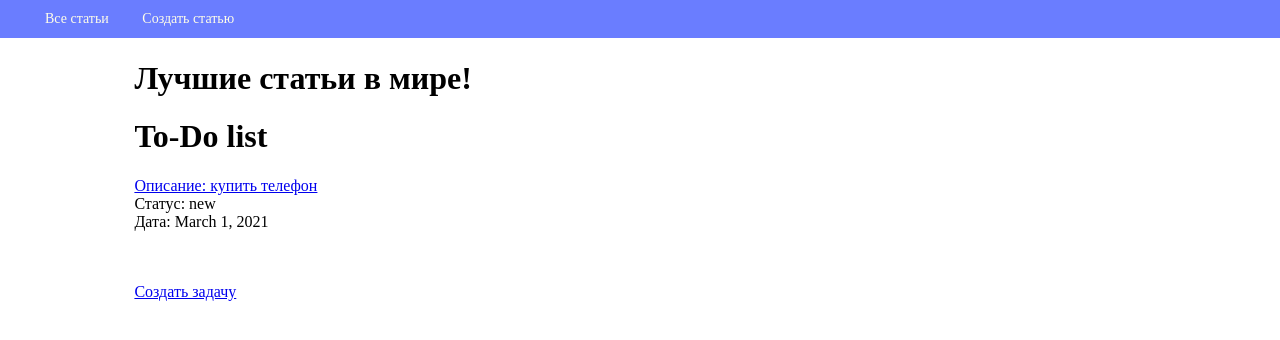
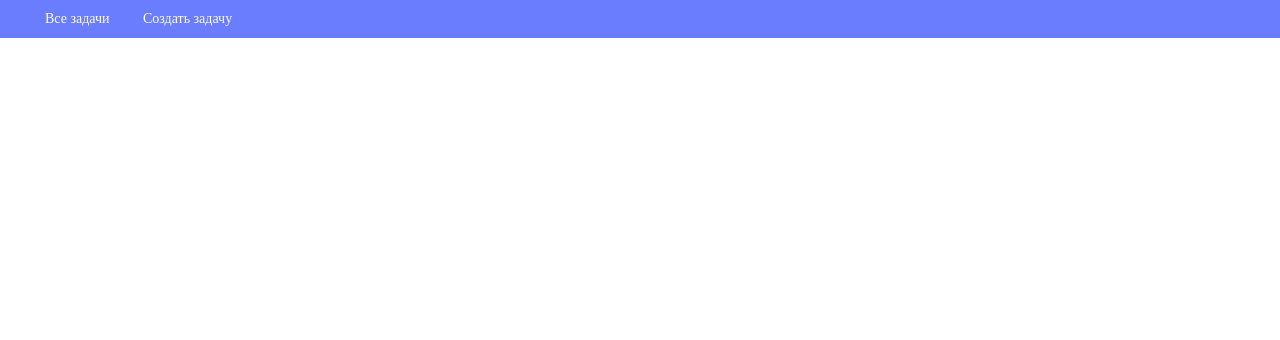
Before and after one commit to nurbekov0001/To_do_list, a Django app: page / in a window 1280 px wide. Shown: the top 340 px of the page. Run offline with Django 3.2, Linux system fonts and the light colour scheme; data comes from the database, SQL or seed files in the repository.

Commit message:
исправлены некоторые ошибки

```diff
--- a/task/webapp/templates/base.html
+++ b/task/webapp/templates/base.html
@@ -12,15 +12,11 @@
 <body>
     <nav class="navbar">
         <ul class="menu">
-            <li><a href="{% url "task_list" %}">Все статьи</a></li>
-                <li><a href="{% url "task_add" %}">Создать статью</a></li>
+            <li><a href="{% url "task_list" %}">Все задачи</a></li>
+                <li><a href="{% url "task_add" %}">Создать задачу</a></li>
             {% block menu %}{% endblock %}
         </ul>
     </nav>
 
-    <div class="container">
-        <h1>{% block page_header %}Лучшие статьи в мире!{% endblock page_header %}</h1>
-        {% block content %}{% endblock content %}
-    </div>
 </body>
 </html>
--- a/task/webapp/templates/index.html
+++ b/task/webapp/templates/index.html
@@ -11,24 +11,3 @@
     {% endfor %}
     <a href="{% url "task_add"  %}">Создать задачу</a>
 {% endblock %}
-
-
-{#{% extends 'base.html' %}#}
-{##}
-{#{% block menu %}<li><a href="{% url "task_list" %}">Создать задачу </a></li>{% endblock menu %}#}
-{##}
-{#{% block description %}Все статьи{% endblock description %}#}
-{##}
-{#{% block page_header %}Все статьи{% endblock page_header %}#}
-{##}
-{#{% block content %}#}
-{#    {% if not tasks %}#}
-{#        <h2>НЕТ СТАТЕЙ</h2>#}
-{#    {% endif %}#}
-{##}
-{#    {% for task in tasks %}  {# Перебираем список статей циклом #}
-        {# Создаём абзац, в котором отображем автора статьи и заголовок статьи, обёрнутый в ссылку, #}
-        {# которая ведёт на страницу статьи #}
-{#        <p>{{ task.description }}: <a href="{% url "task_view" task.id %}">{{ task.description }}</a></p>#}
-{#    {% endfor %}#}
-{#{% endblock content %}#}
--- a/task/webapp/templates/task_delete.html
+++ b/task/webapp/templates/task_delete.html
@@ -1,7 +1,7 @@
 {% extends 'base.html' %}
 
-{% block title %}Подтвердите удаление статьи{% endblock %}
-{% block page_header %}Вы уверены, что хотите удалить статью {{ task.title }}?{% endblock page_header %}
+{% block title %}Подтвердите удаление задачу{% endblock %}
+{% block page_header %}Вы уверены, что хотите удалить задачу {{ task.title }}?{% endblock page_header %}
 
 {% block content%}
     <form action="{% url "task_delete" task.id %}", method="POST">
--- a/task/webapp/templates/task_update.html
+++ b/task/webapp/templates/task_update.html
@@ -5,6 +5,6 @@
 
 {% block content %}
     <form action="{% url "task_update" task.id %}" method="post">
-        {% include "task_form.html" with button_text="Редактировать статью" %}
+        {% include "task_form.html" with button_text="Редактировать задачу" %}
     </form>
 {% endblock content %}
--- a/task/webapp/templates/task_view.html
+++ b/task/webapp/templates/task_view.html
@@ -4,8 +4,8 @@
 
 {% block menu %}
 
-    <li><a href="{% url "task_update" task.id %}">Редактировать статью</a></li>
-    <li><a href="{% url "task_delete" task.id %}">Удалить статью</a></li>
+    <li><a href="{% url "task_update" task.id %}">Редактировать задачу</a></li>
+    <li><a href="{% url "task_delete" task.id %}">Удалить задачу</a></li>
 {% endblock menu %}
 
 {% block page_header %}Статья {{ task.id }}{% endblock page_header %}
--- a/task/webapp/views.py
+++ b/task/webapp/views.py
@@ -2,7 +2,6 @@
 from django.urls import reverse
 from webapp.models import Task, STATUS_CHOICES
 from webapp.forms import TaskForm, TaskDeleteForm
-
 
 
 def index_view(request):
@@ -16,23 +15,21 @@
 
 
 def task_create_view(request):
-    if request.method == "GET":  # Если метод запроса GET - будет отображена форма создания статьи
+    if request.method == "GET":
         form = TaskForm()
         return render(request, 'task_create.html', {'stat': STATUS_CHOICES})
-    elif request.method == "POST":  # Если метод запроса POST - будет отображён шаблон просмотра деталей статьи
+    elif request.method == "POST":
         form = TaskForm(data=request.POST)
-
         if form.is_valid():
             task = Task.objects.create(
-            description =form.cleaned_data.get("description"),
-            status = form.cleaned_data.get("status"),
-            date_done = form.cleaned_data.get("date_done"),
-            detailed_description = form.cleaned_data.get("detailed_description")
+                description=form.cleaned_data.get("description"),
+                status=form.cleaned_data.get("status"),
+                date_done=form.cleaned_data.get("date_done"),
+                detailed_description=form.cleaned_data.get("detailed_description")
             )
 
-            return redirect('article-view',pk=task.id)
-        return render(request, 'task_create.html',context={'form': form})
-
+            return redirect('task_view', pk=task.id)
+        return render(request, 'task_create.html', context={'form': form})
 
 
 def task_update_view(request, pk):
@@ -44,8 +41,8 @@
             'detailed_description': task.detailed_description,
             'status': task.status,
             'date_done': task.date_done
-            })
-        return render(request, 'task_update.html',context={'form': form, 'task': task})
+        })
+        return render(request, 'task_update.html', context={'form': form, 'task': task})
     elif request.method == 'POST':
         form = TaskForm(data=request.POST)
         if form.is_valid():
@@ -54,7 +51,7 @@
             task.status = form.cleaned_data.get("status")
             task.date_done = form.cleaned_data.get("date_done")
             task.save()
-            return redirect('article-view', pk=task.id)
+            return redirect('task_view', pk=task.id)
         return render(request, 'task_update.html', context={'form': form, 'task': task})
 
 
```
Also changed, not shown: task/webapp/templates/task_create.html (+1 -12 lines), task/webapp/urls.py (+4 -4 lines).
